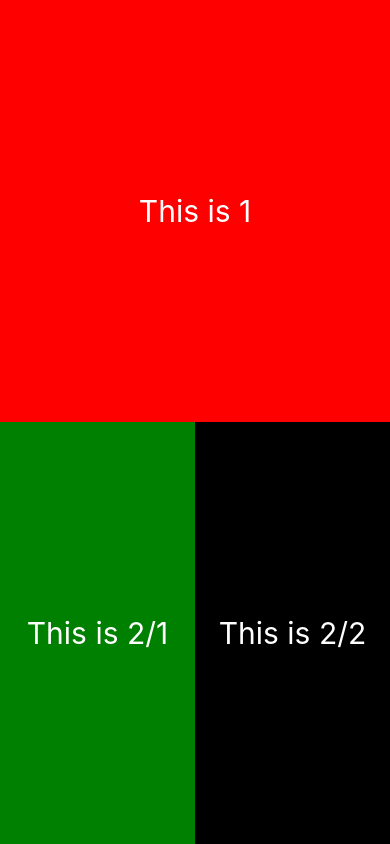
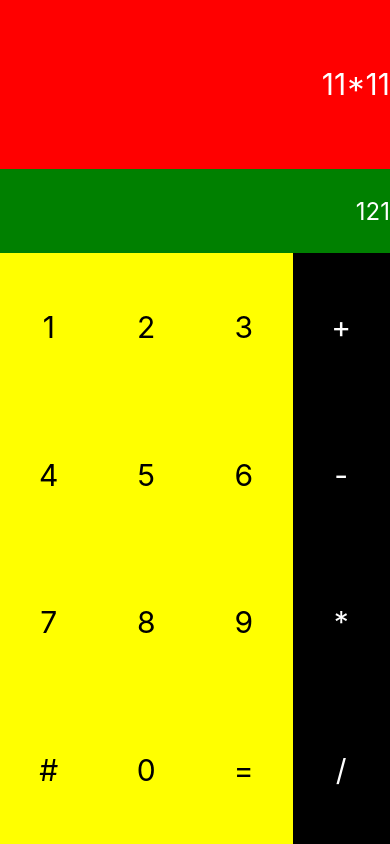
Before and after one commit to OmarNizam/Calculator, a React Native app: screen / in a window 390 px wide. Built offline with nearby package versions, Linux system fonts and the light colour scheme.

Commit message:
creat first look for the calculator with some style

```diff
--- a/App.js
+++ b/App.js
@@ -7,7 +7,7 @@
  */
 
 import React, {Component} from 'react';
-import {StyleSheet, View, Text} from 'react-native';
+import {StyleSheet, View, Text, Button, TouchableOpacity} from 'react-native';
 
 
 export default class App extends Component {
@@ -19,58 +19,103 @@ export default class App extends Component {
   }
 
   render() {
+    let rows = []
+    let nums =[[1, 2, 3], [4, 5, 6], [7, 8, 9], ['#',0,'=']]
+    for (let i = 0; i < 4; i++) {
+      let row = []
+      for (let j = 0; j < 3; j++ ) {
+        row.push(
+              <TouchableOpacity style={styles.btn}>
+                <Text style={styles.btntext}>{nums[i][j]}</Text>
+              </TouchableOpacity>)
+      }
+      rows.push(<View style={styles.row}>{row}</View>)
+    }
 
+    let operations = ["+", "-", "*", "/"]
+    let ops =[]
+    for (let i = 0; i < 4; i++) {
+      ops.push(
+        <TouchableOpacity style={styles.btn}>
+          <Text style={styles.opstext}>{operations[i]}</Text>
+        </TouchableOpacity>
+      )
+    }
     return (
-
       <View style={styles.container}>
-          <View style={styles.half1}>
-            <Text style={styles.text}> This is 1 </Text>
+        <View style={styles.result}>
+          <Text style={styles.resultText}>11*11</Text>
         </View>
-          <View style={styles.half2}>
-            <View style={styles.half21}>
-              <Text style={styles.text}> This is 2/1 </Text>
+        <View style={styles.calculation}>
+        <Text style={styles.calculationText}>121</Text>
         </View>
-            <View style={styles.half22}>
-              <Text style={styles.text}> This is 2/2 </Text>
+        <View style={styles.buttons}>
+          <View style={styles.numbers}>
+          {rows}
+          </View>
+          <View style={styles.operations}>
+            {ops}
           </View>
         </View>
       </View>
-
-    )
+    );
   }
 }
 
-
 const styles = StyleSheet.create({
   container: {
-      flex:1,
+    flex: 1,
   },
-    half1: {
-      flex:1,
-      backgroundColor:'red',
-      justifyContent: 'center',
+  btn: {
+    flex: 1,
+    alignItems: "center",
+    // alignSelf: "",
+    justifyContent: "center"
+  },
+  btntext: {
+    fontSize: 30
+  },
+  resultText: {
+    fontSize: 30,
+    color: 'white'
+  },
+  calculationText: {
+    fontSize: 24,
+    color: 'white'
+  },
+  row: {
+    flexDirection: 'row',
+    flex: 1,
+    justifyContent: 'space-around',
     alignItems: 'center'
   },
-    half2: {
-      flex:1,
-      flexDirection: 'row',
-      backgroundColor: 'blue',
+  result: {
+    flex: 2,
+    backgroundColor: 'red',
+    justifyContent: 'center',
+    alignItems: 'flex-end'
   },
-    half21: {
-      flex:1,
+  calculation: {
+    flex: 1,
     backgroundColor: 'green',
     justifyContent: 'center',
-      alignItems: 'center'
+    alignItems: 'flex-end'
   },
-    half22: {
-      flex:1,
-      backgroundColor: 'black',
-      justifyContent: 'center',
-      alignItems: 'center'
+  buttons: {
+    flex: 7,
+    flexDirection: 'row'
   },
-    text: {
-      color: 'white',
+  numbers: {
+    flex: 3,
+    backgroundColor: 'yellow'
+  },
+  operations: {
+    flex: 1,
+    justifyContent: "space-around",
+    backgroundColor: 'black'
+  },
+  opstext: {
     fontSize: 30,
-
+    color: 'white'
   }
 })
```
Lines whose indentation alone changed are shown as unchanged.
